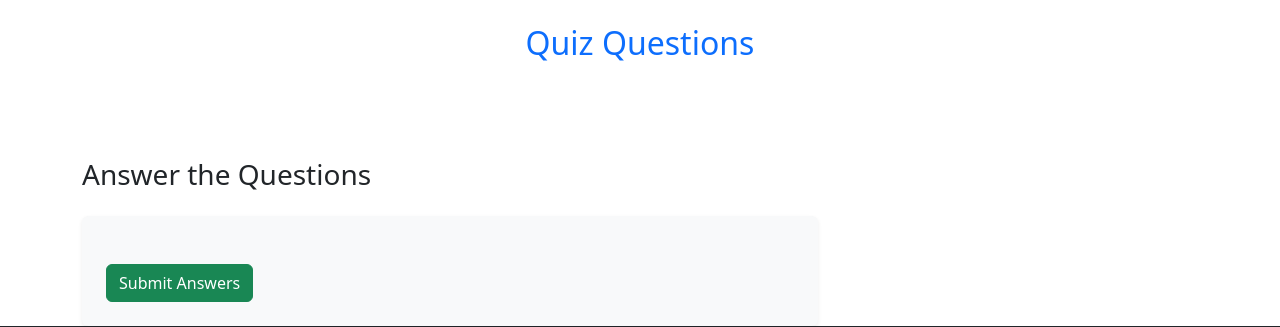
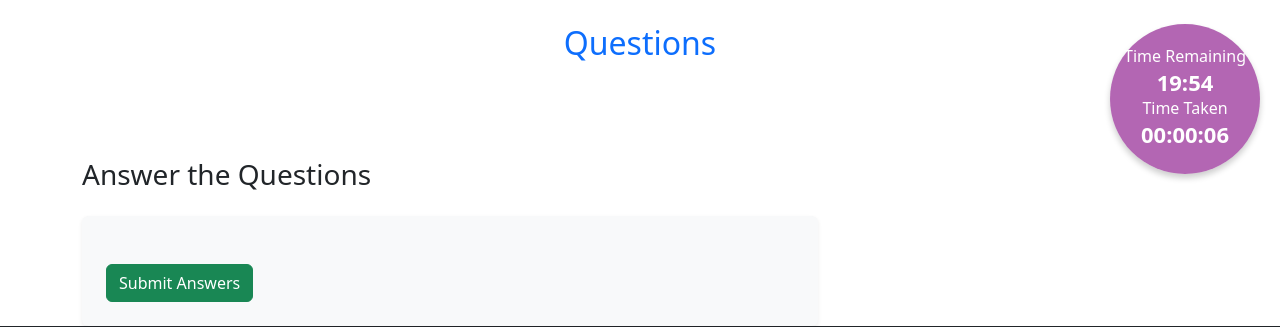
Before and after one commit to Govind-kadhayat/NLS, a Django app: page /testq/ in a window 1280 px wide. Shown: the part 56-383 px from the top of the page. Run offline with Django 4.2, Linux system fonts and the light colour scheme; data comes from the database, SQL or seed files in the repository; both versions use the stored data as it was after the commit; data that the repository does not hold is empty.

Commit message:
11/15 exit wq

```diff
--- a/NLS/NLS/settings.py
+++ b/NLS/NLS/settings.py
@@ -40,6 +40,7 @@
     'django.contrib.staticfiles',
     'NepalLicenseScholar.apps.NepallicensescholarConfig',
     'django_extensions',
+
 
 ]
 
@@ -123,7 +124,7 @@
 
 
 STATICFILES_DIRS = [
-    os.path.join(BASE_DIR,"static")
+
 ]
 
 # Default primary key field type
--- a/NLS/NLS/urls.py
+++ b/NLS/NLS/urls.py
@@ -18,6 +18,6 @@
 from django.urls import path,include
 
 urlpatterns = [
-    path('admin/', admin.site.urls),
+    # path('admin/', admin.site.urls),
        path('',include('NepalLicenseScholar.urls'))
 ]
--- a/NLS/NepalLicenseScholar/urls.py
+++ b/NLS/NepalLicenseScholar/urls.py
@@ -1,13 +1,14 @@
+# In the main urls.py file (e.g., project_name/urls.py)
 from django.contrib import admin
 from django.urls import path
 from NepalLicenseScholar import views
 
 urlpatterns = [
-    # Admin URLs
-    path('admin/', admin.site.urls),
+    # Admin URL, set a unique name
+    path('admin/', admin.site.urls, name='custom_admin'),
 
-    # Main URLs
-    path('', views.login_view, name='login'),  # Corrected login function name
+    # Your other URL patterns
+    path('', views.login_view, name='login'),
     path('home/', views.home, name='home'),
     path('about/', views.about, name='about'),
     path('contact/', views.contact, name='contact'),
@@ -15,17 +16,11 @@
     path('register/', views.register, name='register'),
     path('notice/', views.notice, name='notice'),
     path('login/', views.login_view, name='login'),
-
-    # API URLs
     path('api/question/', views.get_quiz, name='get_quiz'),
     path('api/submit-answers/', views.submit_answers, name='submit_answers'),
-
-    # Main App URLs
     path('main/side_bar/', views.side_bar, name='side_bar'),
     path('main/profile/', views.profile, name='profile'),
     path('main/study/', views.study, name='study'),
-
-    # Test URLs
     path('tax/', views.tax, name='tax'),
     path('test/', views.test, name='test'),
     path('testq/', views.testq, name='testq'),
--- a/NLS/NepalLicenseScholar/views.py
+++ b/NLS/NepalLicenseScholar/views.py
@@ -135,6 +135,7 @@
     try:
         question_objs = Question.objects.all()
 
+        # Filter questions based on category if provided
         if request.GET.get('category'):
             category_filter = request.GET.get('category')
             question_objs = question_objs.filter(category__category_name__icontains=category_filter)
@@ -145,11 +146,13 @@
 
         data = []
         for question_obj in page_obj:
+            # Adding the difficulty field to the question data
             data.append({
                 "uid": question_obj.uid,
                 "question": question_obj.question,
                 "marks": question_obj.marks,
                 "category": question_obj.category.category_name,
+                "difficulty": question_obj.difficulty,  # Add difficulty here
                 "Answer": question_obj.get_answer()
             })
 
@@ -167,7 +170,6 @@
     except Exception as e:
         print(e)
         return JsonResponse({"error": "Something went wrong"}, status=500)
-
 # Sidebar
 def side_bar(request):
     return render(request, "main/side_bar.html")
--- a/NLS/template/testq.html
+++ b/NLS/template/testq.html
@@ -1,9 +1,9 @@
 {% extends 'home.html' %}
 
-{% block title %} Quiz Questions {% endblock title %}
+{% block title %} Questions {% endblock title %}
 
 {% block body %}
-<h2 class="text-center text-primary my-4">Quiz Questions</h2>
+<h2 class="text-center text-primary my-4"> Questions</h2>
 
 <div id="app">
     <div class="container mt-5 pt-5">
@@ -17,6 +17,9 @@
                         <div class="card">
                             <div class="card-header">
                                 <strong>Question: [[ question.question ]]</strong>
+                                <span class="badge ml-2" :class="difficultyClass(question.difficulty)">
+                                    [[ question.difficulty ]]
+                                </span>
                             </div>
                             <div class="card-body">
                                 <div v-for="answer in question.Answer" :key="answer.answer" class="form-check">
@@ -55,6 +58,20 @@
                 </div>
             </div>
         </div>
+
+        <!-- Timer Display Section -->
+        <div class="timer-container">
+            <div class="timer-box">
+                <div class="timer-text">
+                    <h5>Time Remaining</h5>
+                    <p>[[ timerDisplay ]]</p>
+                </div>
+                <div class="timer-text">
+                    <h5>Time Taken</h5>
+                    <p>[[ timeTakenDisplay ]]</p>
+                </div>
+            </div>
+        </div>
     </div>
 </div>
 
@@ -77,7 +94,14 @@
                 username: '',
                 currentPage: 1,
                 hasNextPage: false,
-                hasPreviousPage: false
+                hasPreviousPage: false,
+                timer: 1200,  // 20 minutes in seconds
+                timerDisplay: '20:00',
+                startTime: null,  // Time when the user starts the quiz
+                elapsedTime: 0,  // Time elapsed in seconds
+                timeTakenDisplay: '00:00:00',  // Elapsed time in HH:MM:SS format
+                timerInterval: null,
+                elapsedTimeInterval: null
             };
         },
         methods: {
@@ -126,12 +150,119 @@
                         this.showResult = true;
                     })
                     .catch(error => console.error(error));
+            },
+            startTimer() {
+                this.startTime = Date.now();  // Store the start time when the quiz begins
+
+                this.timerInterval = setInterval(() => {
+                    if (this.timer > 0) {
+                        this.timer--;
+                        let minutes = Math.floor(this.timer / 60);
+                        let seconds = this.timer % 60;
+                        this.timerDisplay = `${String(minutes).padStart(2, '0')}:${String(seconds).padStart(2, '0')}`;
+                    } else {
+                        clearInterval(this.timerInterval);
+                        this.submitAnswers();
+                    }
+                }, 1000);
+
+                // Track elapsed time
+                this.elapsedTimeInterval = setInterval(() => {
+                    if (this.startTime) {
+                        let currentTime = Date.now();
+                        this.elapsedTime = Math.floor((currentTime - this.startTime) / 1000);  // In seconds
+
+                        // Convert elapsed time to HH:MM:SS format
+                        let hours = Math.floor(this.elapsedTime / 3600);
+                        let minutes = Math.floor((this.elapsedTime % 3600) / 60);
+                        let seconds = this.elapsedTime % 60;
+
+                        this.timeTakenDisplay = `${String(hours).padStart(2, '0')}:${String(minutes).padStart(2, '0')}:${String(seconds).padStart(2, '0')}`;
+                    }
+                }, 1000);
+            },
+            // Helper method to add different CSS classes for difficulty levels
+            difficultyClass(difficulty) {
+                switch (difficulty) {
+                    case 'Easy':
+                        return 'badge-success';  // Green for Easy
+                    case 'Medium':
+                        return 'badge-warning';  // Yellow for Medium
+                    case 'Hard':
+                        return 'badge-danger';  // Red for Hard
+                    default:
+                        return '';
+                }
             }
         },
         created() {
             this.getQuestions();
+            this.startTimer();  // Start the timer when the component is created
         }
     });
 </script>
 
+<!-- Add custom styles for the circular timer -->
+<style>
+    .timer-container {
+        position: fixed;
+        top: 80px;
+        /* Adjusted to make space for the header */
+        right: 20px;
+        z-index: 1000;
+        display: flex;
+        justify-content: center;
+        align-items: center;
+    }
+
+    .timer-box {
+        background-color: rgba(128, 0, 128, 0.6);
+        /* Light purple with transparency */
+        color: white;
+        border-radius: 50%;
+        /* Circular shape */
+        width: 150px;
+        height: 150px;
+        display: flex;
+        flex-direction: column;
+        justify-content: center;
+        align-items: center;
+        padding: 10px;
+        box-shadow: 0px 4px 6px rgba(0, 0, 0, 0.2);
+        text-align: center;
+    }
+
+    .timer-text h5 {
+        margin: 0;
+        font-size: 16px;
+        font-weight: normal;
+    }
+
+    .timer-text p {
+        font-size: 22px;
+        font-weight: bold;
+        margin: 0;
+    }
+
+    /* Badge styles for difficulty */
+    .badge {
+        font-size: 0.8rem;
+        font-weight: bold;
+        padding: 5px 10px;
+        border-radius: 12px;
+    }
+
+    .badge-success {
+        background-color: #28a745;
+    }
+
+    .badge-warning {
+        background-color: #ffc107;
+    }
+
+    .badge-danger {
+        background-color: #dc3545;
+    }
+</style>
+
 {% endblock body %}
```
Also changed, not shown: NLS/db.sqlite3, NLS/output.png (added), 1 other file.
